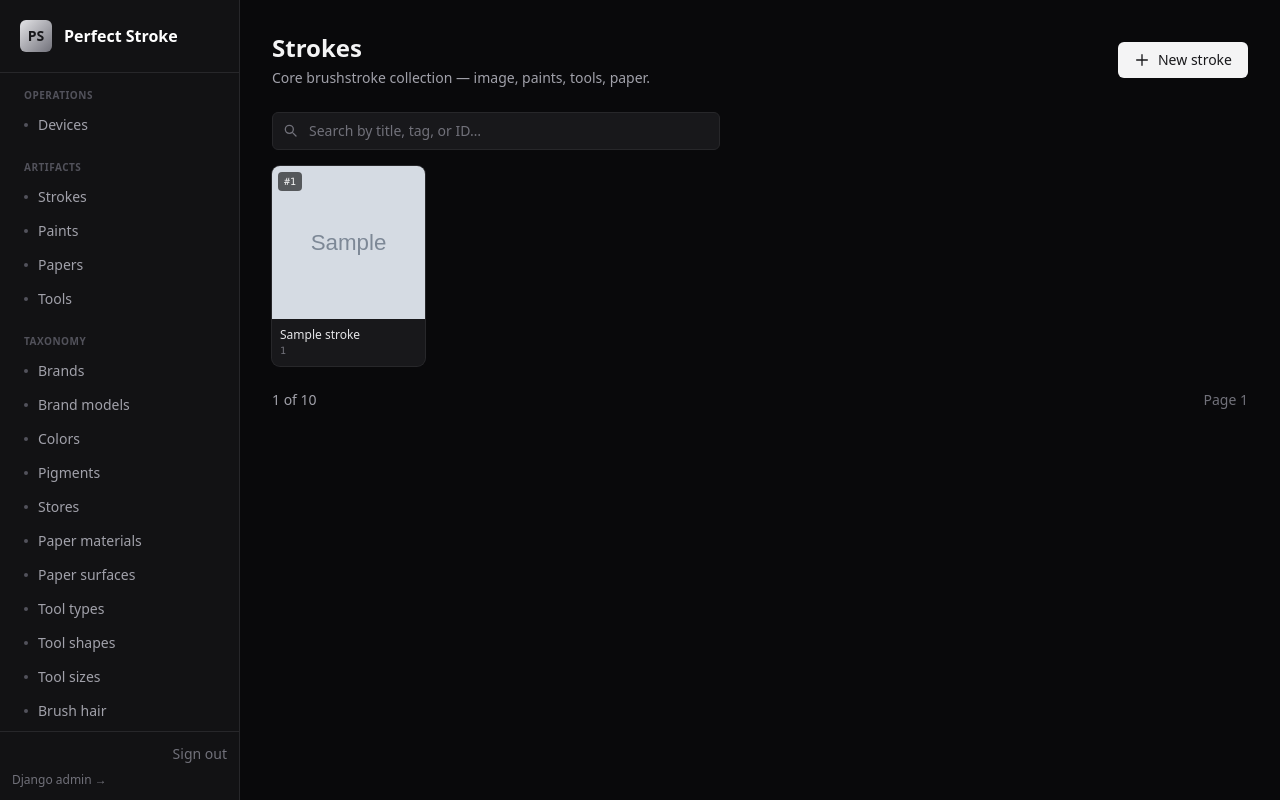
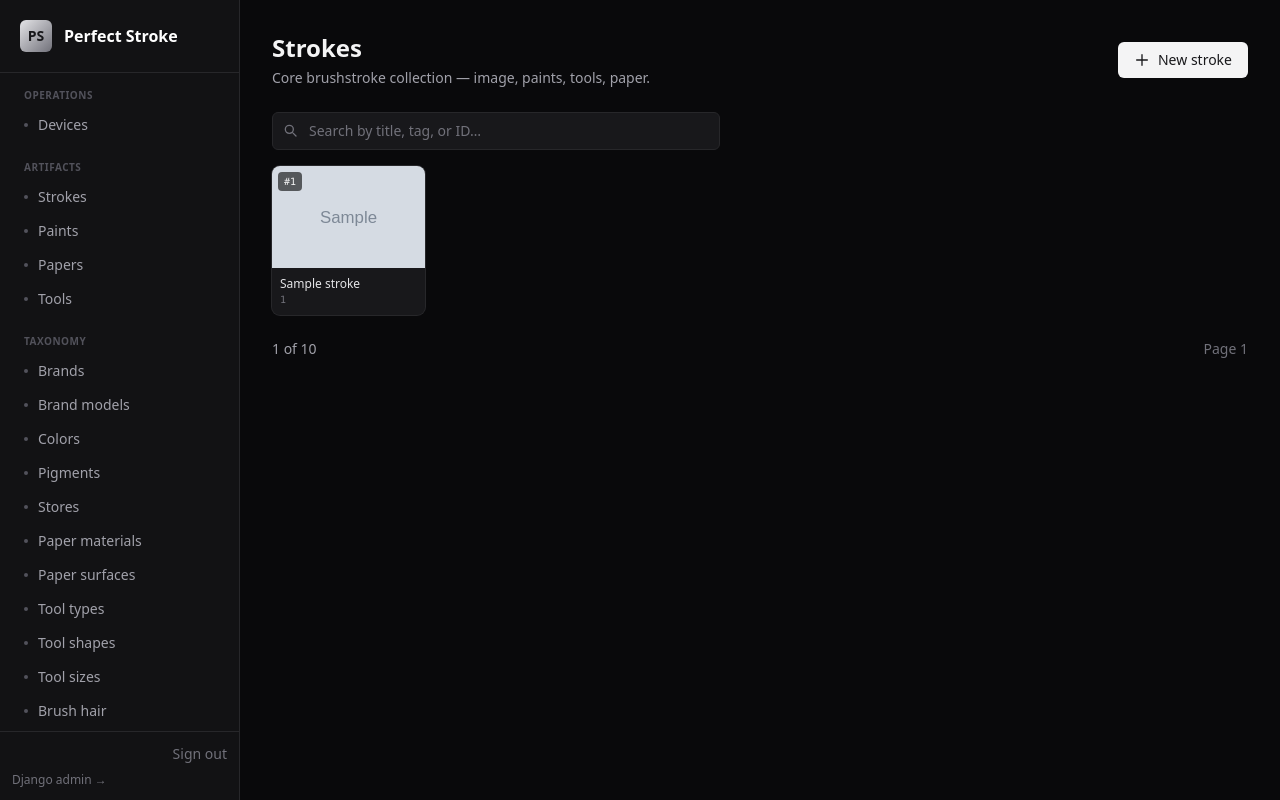
Before and after one commit to mgpepe/perfect-stroke-project, a Django app: template api/templates/panel/stroke/list.html in a window 1280 px wide. Run offline with Django 5.2, Linux system fonts and the light colour scheme; the template is opened without the code that fills it: most values are stand-ins (such as "Sample title", 1, 10 or a date in 2020); grey boxes marked "Sample" are stand-in pictures; parts of the project's set-up code (start-up, migrations or seed data) failed here and were passed over; some libraries are stand-ins or nearby versions.

Commit message:
Panel: stroke list 100-per-page, 3:2 thumbnails
Co-Authored-By: Claude Opus 4.7 (1M context) <noreply@anthropic.com>

```diff
--- a/api/panel/views_stroke.py
+++ b/api/panel/views_stroke.py
@@ -10,7 +10,7 @@ from .images import annotate_strokes, stroke_url
 from .uploads import attach_stroke_image_set, upload_stroke_image_set
 
 
-PER_PAGE = 60
+PER_PAGE = 100
 
 
 def _paginate(qs, page):
--- a/api/templates/panel/stroke/list.html
+++ b/api/templates/panel/stroke/list.html
@@ -27,7 +27,7 @@
   {% for s in strokes %}
   <a href="{% url 'panel:strokes:detail' pk=s.pk %}"
      class="group bg-zinc-900 ring-1 ring-zinc-800 rounded-lg overflow-hidden hover:ring-zinc-600 transition-colors">
-    <div class="aspect-square bg-zinc-800 relative">
+    <div class="aspect-[3/2] bg-zinc-800 relative">
       {% if s.thumb_url %}
         <img src="{{ s.thumb_url }}" alt="" loading="lazy" class="absolute inset-0 w-full h-full object-cover">
       {% else %}
```
